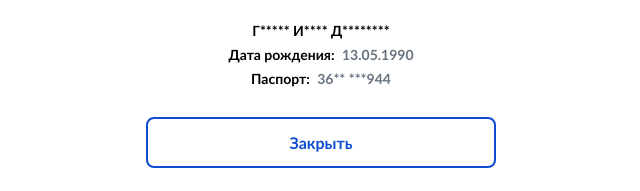
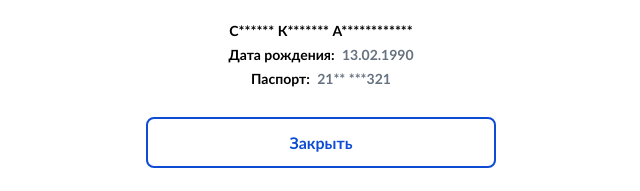
Before and after one commit to gostuslugi/gosusluig.ru-covid-cert-verify-9630000005313024, a plain HTML site: page index.html in a window 1280 px wide. Shown: the part 346-537 px from the top of the page, 319-959 px from the left. Drawn offline with Linux system fonts and the light colour scheme.

Commit message:
Update index.html

```diff
--- a/index.html
+++ b/index.html
@@ -81,9 +81,9 @@
         <div class="available__date">Действует до: <span>05.04.2022</span></div>
       </div>
       <div class="pass">
-        <div class="pass__fio">Г***** И**** Д********</div>
-        <div class="pass__date">Дата рождения: <span>13.05.1990</span></div>
-        <div class="pass_serial">Паспорт: <span>36** ***944</span></div>
+        <div class="pass__fio">С****** К******* А************</div>
+        <div class="pass__date">Дата рождения: <span>13.02.1990</span></div>
+        <div class="pass_serial">Паспорт: <span>21** ***321</span></div>
       </div>
       <a class="close" href="https://www.gosuslugi.ru/">Закрыть</a>
     </main>
```
